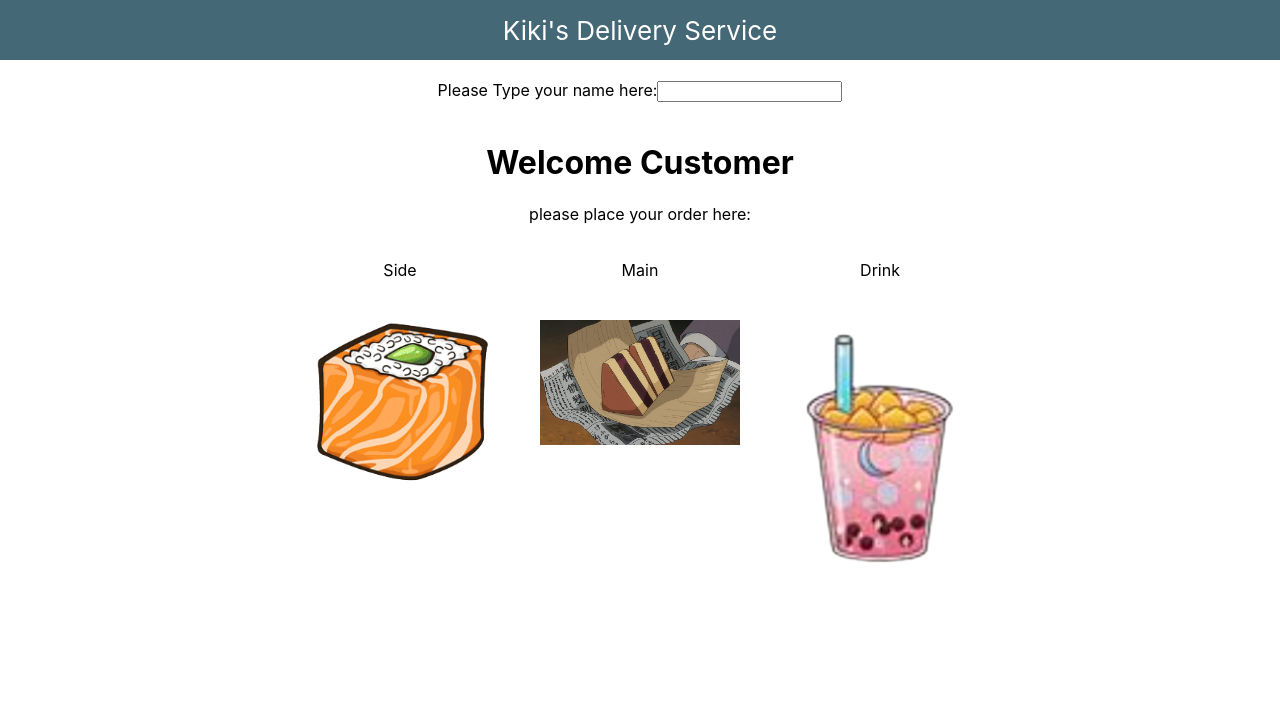
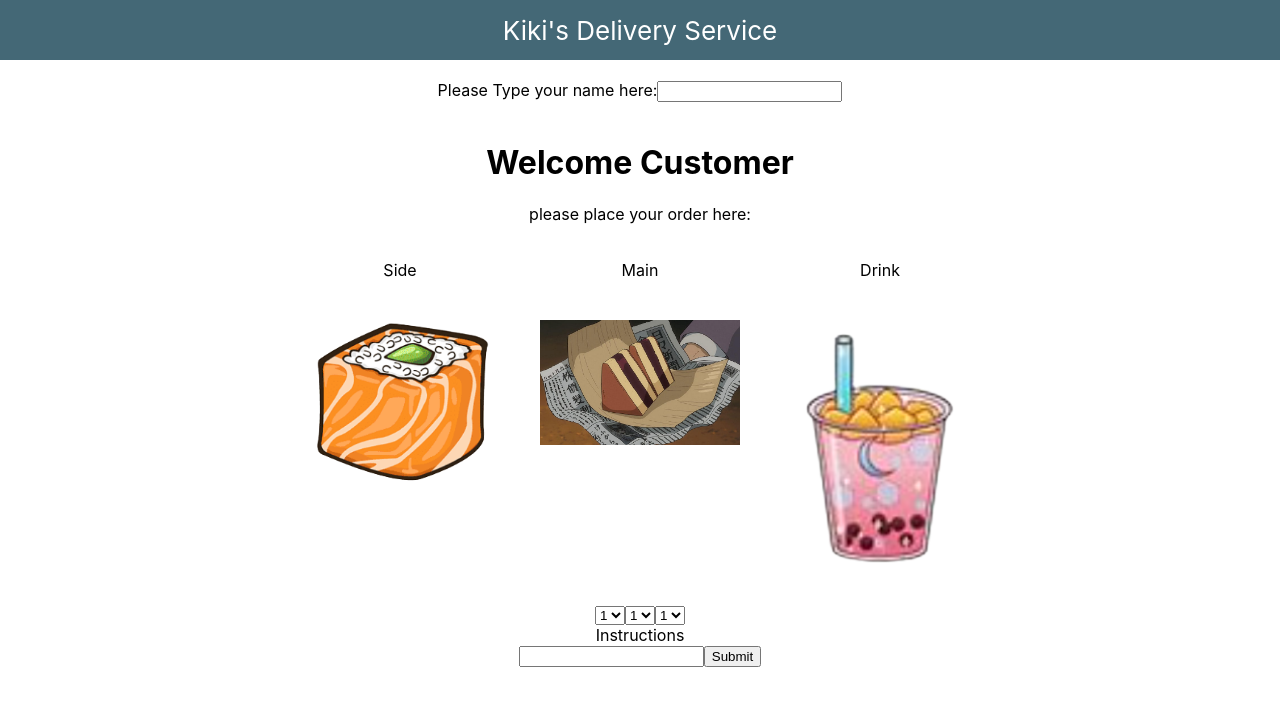
Before and after one commit to belliott15/2.6-Fast-Food-Order-FS-React, a React (Create React App) app: page / in a window 1280 px wide. Shown: the top 706 px of the page. Built offline with nearby package versions, Linux system fonts and the light colour scheme.

Commit message:
fininshed instruction.js, instructionsForm.js, and instructionslist.js

```diff
--- a/src/App.js
+++ b/src/App.js
@@ -2,9 +2,11 @@ import { useState } from 'react';
 import Header from './Components/Header';
 import OrderNameInput from './OrderNameInput';
 import OrderImages from './OrderImages';
-// import Dropdown from './Dropdown';
+import Dropdown from './Dropdown';
+import InstructionsForm from './InstructionsForm';
 // import InstructionList from './InstructionsList';
 import './App.css';
+import InstructionsList from './InstructionsList';
 
 function App() {
   // set state
@@ -26,6 +28,9 @@ function App() {
         <div className='order-images'>
           <OrderImages foodID={foodID} drinkID={drinkID} sideID={sideID}/>
         </div>
+        <Dropdown setFoodID={setFoodID} setDrinkID={setDrinkID} setSideID={setSideID}/>
+        <InstructionsForm setInstructions={setInstructions} instructions={instructions}/>
+        <InstructionsList instructions={instructions}/>
       </main>
     </div>
   );
--- a/src/Dropdown.js
+++ b/src/Dropdown.js
@@ -0,0 +1,23 @@
+import React from 'react';
+
+export default function Dropdown({ setFoodID, setDrinkID, setSideID }) {
+  return (
+    <div>
+      <select onChange={(e) => setSideID(e.target.value)}>
+        <option value='1'>1</option>
+        <option value='2'>2</option>
+        <option value='3'>3</option>
+      </select>
+      <select onChange={(e) => setFoodID(e.target.value)}>
+        <option value='1'>1</option>
+        <option value='2'>2</option>
+        <option value='3'>3</option>
+      </select>
+      <select onChange={(e) => setDrinkID(e.target.value)}>
+        <option value='1'>1</option>
+        <option value='2'>2</option>
+        <option value='3'>3</option>
+      </select>
+    </div>
+  );
+}
--- a/src/Instruction.js
+++ b/src/Instruction.js
@@ -0,0 +1,9 @@
+import React from 'react';
+
+export default function Instruction({ instruction }) {
+  return (
+    <div>
+      <p>{instruction}</p>
+    </div>
+  );
+}
--- a/src/InstructionsForm.js
+++ b/src/InstructionsForm.js
@@ -0,0 +1,21 @@
+import React from 'react';
+import { useState } from 'react';
+
+export default function InstructionsForm({ instructions, setInstructions }) {
+  const [formInstructions, setFormInstructions] = useState([]);
+
+  function handleSubmit(e){
+    e.preventDefault();
+    setInstructions([...instructions, formInstructions]);
+    setFormInstructions('');
+  }
+  return (
+    <div>
+        Instructions
+      <form onSubmit={handleSubmit}>
+        <input value={formInstructions} onChange={(e) => setFormInstructions(e.target.value)}></input>
+        <button>Submit</button>
+      </form>
+    </div>
+  );
+}
--- a/src/InstructionsList.js
+++ b/src/InstructionsList.js
@@ -0,0 +1,10 @@
+import React from 'react';
+import Instruction from './Instruction';
+
+export default function InstructionsList({ instructions }) {
+  return (
+    <div>
+      {instructions.map((instruction, i) => <Instruction key={instruction + i} instruction={instruction}/>)}
+    </div>
+  );
+}
```
